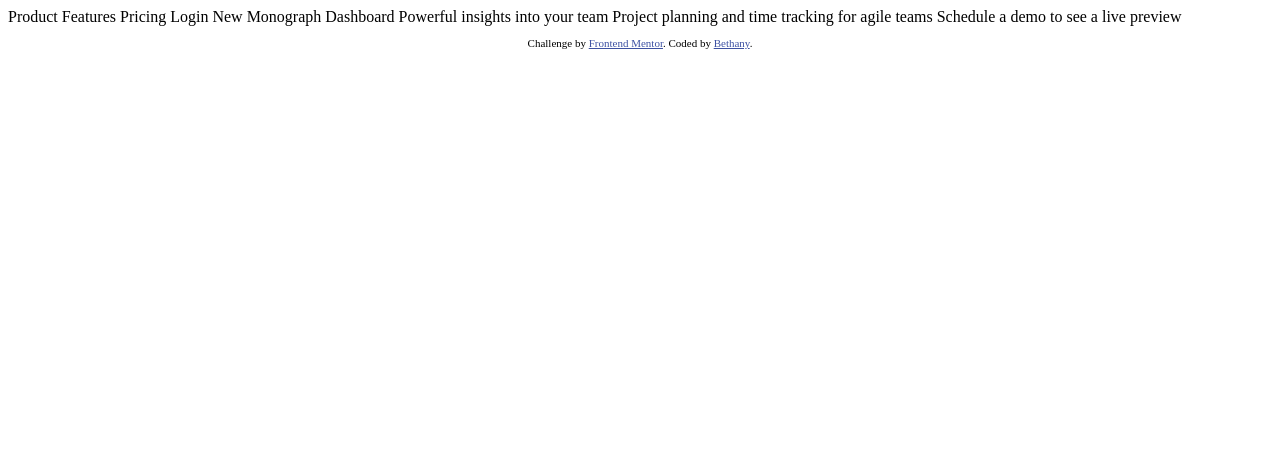
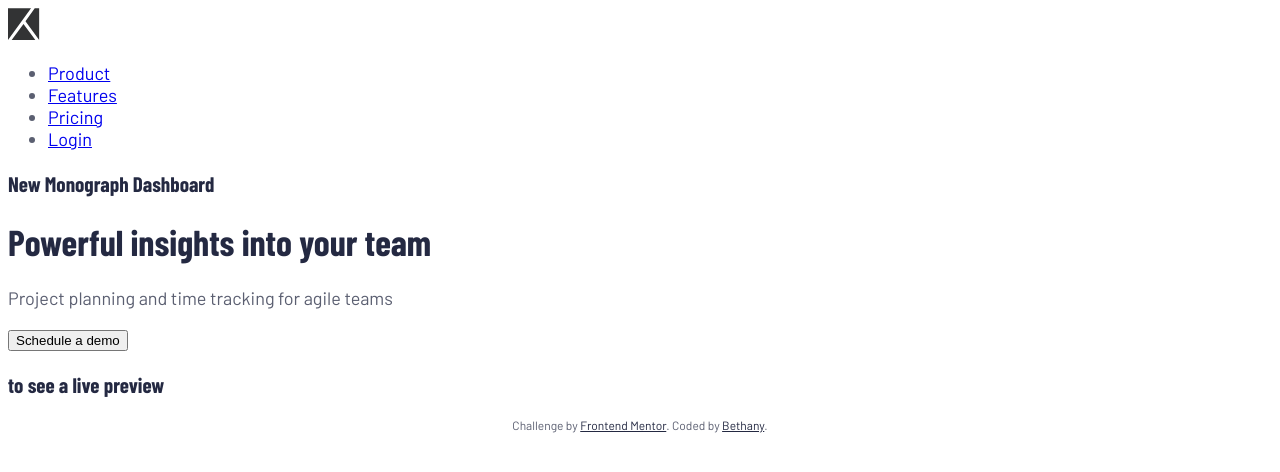
Before and after one commit to whimsicurl-creations/fm-project-tracking-component, a plain HTML site: page index.html in a window 1280 px wide. Drawn offline with nearby package versions, Linux system fonts and the light colour scheme.

Commit message:
Set base styles

```diff
--- /dev/null
+++ b/css/main.css
@@ -0,0 +1,32 @@
+:root {
+    --vdkblue: hsl(230, 29%, 20%);
+    --dkgrayblue: hsl(230, 11%, 40%);
+    --grayblue: hsl(231, 7%, 65%);
+    --ltgrayblue: hsl(207, 33%, 95%);
+}
+
+html {
+    box-sizing: border-box;
+    font-size: 18px;
+}
+
+h1, h2, h3, h4, h5, h6 {
+    font-family: 'Barlow Condensed', sans-serif;
+    color: var(--vdkblue);
+}
+
+body {
+    font-family: 'Barlow', sans-serif;
+    color: var(--dkgrayblue);
+}
+
+/* FOOTER */
+.attribution {
+    font-size: 12px;
+    text-align: center;
+    color: var(--dkgrayblue);
+}
+
+.attribution a {
+    color: var(--vdkblue);
+}
--- a/index.html
+++ b/index.html
@@ -5,34 +5,35 @@
   <meta name="viewport" content="width=device-width, initial-scale=1.0"> <!-- displays site properly based on user's device -->
 
   <link rel="icon" type="image/png" sizes="32x32" href="./images/favicon-32x32.png">
-
+  <link rel="stylesheet" href="css/main.css" type="text/css">
+  <link href="https://fonts.googleapis.com/css?family=Barlow|Barlow+Condensed:400,700&display=swap" rel="stylesheet">
   <title>Frontend Mentor | Project tracking intro component</title>
-
-  <!-- Feel free to remove these styles or customise in your own stylesheet 👍 -->
-  <style>
-    .attribution { font-size: 11px; text-align: center; }
-    .attribution a { color: hsl(228, 45%, 44%); }
-  </style>
 </head>
 <body>
-  Product
-  Features
-  Pricing
-  Login
+  <header>
+    <img src="images/logo.svg" alt="Logo">
+    <nav>
+      <ul>
+        <li><a href="#">Product</a></li>
+        <li><a href="#">Features</a></li>
+        <li><a href="#">Pricing</a></li>
+        <li><a href="#">Login</a></li>
+      </ul>
+    </nav>
+  </header>
 
-  New
-  Monograph Dashboard
+  <h3><span>New</span> Monograph Dashboard</h3>
 
-  Powerful insights into your team
-  Project planning and time tracking for agile teams
+  <h1>Powerful insights into your team</h1>
+  <p>Project planning and time tracking for agile teams</p>
 
-  Schedule a demo
-  to see a live preview
+  <button>Schedule a demo</button>
+  <h3>to see a live preview</h3>
 
   <footer>
     <p class="attribution">
       Challenge by <a href="https://www.frontendmentor.io?ref=challenge" target="_blank">Frontend Mentor</a>.
-      Coded by <a href="">Bethany</a>.
+      Coded by <a href="https://github.com/whimsicurl-creations/fm-project-tracking-component">Bethany</a>.
     </p>
   </footer>
 </body>
```
